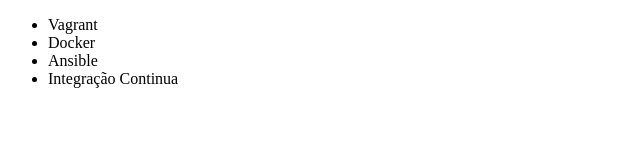
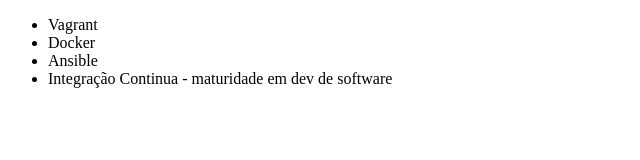
Before and after one commit to BergamoLa/curso-git, a plain HTML site: page index.html in a window 1280 px wide. Shown: the whole page, without its empty margins (0-640 px from the left). Drawn offline with Linux system fonts and the light colour scheme.

Commit message:
Renomeando um item de curso

```diff
--- a/index.html
+++ b/index.html
@@ -9,7 +9,7 @@
         <li>Vagrant</li>
         <li>Docker</li>
         <li>Ansible</li>
-        <li>Integração Continua</li>
+        <li>Integração Continua - maturidade em dev de software</li>
     </ul>
 </body>
 </html>
```
